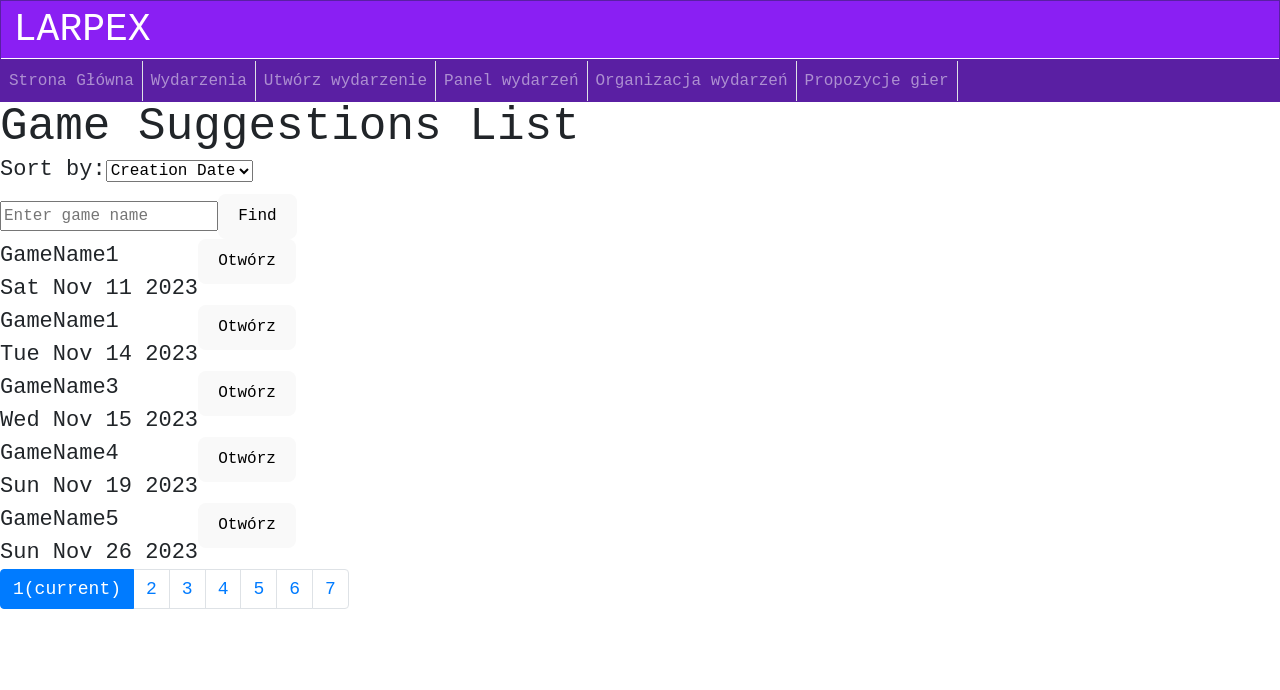
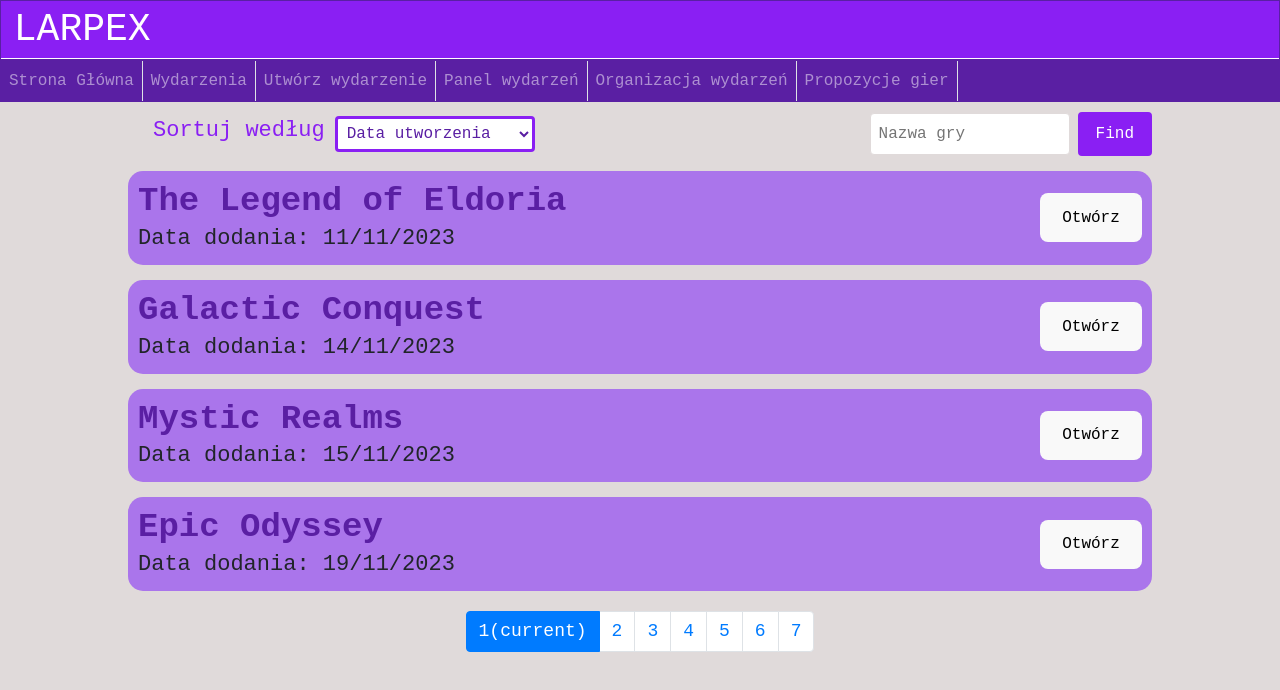
Before and after one commit to PO-2023Z/larpex-fe, a React (Vite) app in the folder larpex-web-fe/: page /game-suggestions in a window 1280 px wide. Shown: the top 690 px of the page. Built offline with nearby package versions, Linux system fonts and the light colour scheme.

Commit message:
Add css styling.

```diff
--- a/larpex-web-fe/src/ucShowGameSuggestions/logic/GameSuggestionsService.ts
+++ b/larpex-web-fe/src/ucShowGameSuggestions/logic/GameSuggestionsService.ts
@@ -1,6 +1,5 @@
 /* eslint-disable @typescript-eslint/no-unused-vars */
 import {
-  SortExpression,
   BrowseGameSuggestionsRequestDto,
   BrowseGameSuggestionsResponseDto,
   GameSuggestionDto,
@@ -9,13 +8,21 @@ import {
 export const browseGameSuggestions = async (
   bgsRequestDto: BrowseGameSuggestionsRequestDto
 ): Promise<BrowseGameSuggestionsResponseDto> => {
-  //mocked response
+  const { pageSize, pageNumber } = bgsRequestDto;
+  const totalItemsCount = gameSuggestions.length;
+
+  const itemFrom = Math.min((pageNumber - 1) * pageSize + 1, totalItemsCount);
+  const itemTo = Math.min(pageNumber * pageSize, totalItemsCount);
+  const paginatedGameSuggestions = gameSuggestions.slice(itemFrom - 1, itemTo);
+
+  const totalPages = Math.ceil(totalItemsCount / pageSize);
+
   const mockedResponse: BrowseGameSuggestionsResponseDto = {
-    items: gameSuggestions,
-    itemFrom: 1,
-    itemTo: 5,
-    totalItemsCount: 5,
-    totalPages: 7,
+    items: paginatedGameSuggestions,
+    itemFrom,
+    itemTo,
+    totalItemsCount,
+    totalPages,
   };
 
   console.log("Taken requestDto: ", bgsRequestDto);
@@ -34,27 +41,127 @@ export const browseGameSuggestions = async (
 const gameSuggestions: GameSuggestionDto[] = [
   {
     id: "game_guid1",
-    gameName: "GameName1",
+    gameName: "The Legend of Eldoria",
     dateOfCreation: new Date(2023, 10, 11),
   },
   {
     id: "game_guid2",
-    gameName: "GameName1",
+    gameName: "Galactic Conquest",
     dateOfCreation: new Date(2023, 10, 14),
   },
   {
     id: "game_guid3",
-    gameName: "GameName3",
+    gameName: "Mystic Realms",
     dateOfCreation: new Date(2023, 10, 15),
   },
   {
     id: "game_guid4",
-    gameName: "GameName4",
+    gameName: "Epic Odyssey",
     dateOfCreation: new Date(2023, 10, 19),
   },
   {
     id: "game_guid5",
-    gameName: "GameName5",
+    gameName: "Cyberpunk Revolution",
     dateOfCreation: new Date(2023, 10, 26),
   },
+  {
+    id: "game_guid6",
+    gameName: "Ancient Empires",
+    dateOfCreation: new Date(2023, 10, 5),
+  },
+  {
+    id: "game_guid7",
+    gameName: "Space Explorer",
+    dateOfCreation: new Date(2023, 10, 2),
+  },
+  {
+    id: "game_guid8",
+    gameName: "Kingdoms at War",
+    dateOfCreation: new Date(2023, 10, 8),
+  },
+  {
+    id: "game_guid9",
+    gameName: "Future Warfare",
+    dateOfCreation: new Date(2023, 10, 13),
+  },
+  {
+    id: "game_guid10",
+    gameName: "Pirate's Cove",
+    dateOfCreation: new Date(2023, 10, 21),
+  },
+  {
+    id: "game_guid11",
+    gameName: "Wild West Outlaws",
+    dateOfCreation: new Date(2023, 10, 17),
+  },
+  {
+    id: "game_guid12",
+    gameName: "Fantasy Realms",
+    dateOfCreation: new Date(2023, 10, 9),
+  },
+  {
+    id: "game_guid13",
+    gameName: "Underwater Adventure",
+    dateOfCreation: new Date(2023, 10, 23),
+  },
+  {
+    id: "game_guid14",
+    gameName: "Superhero City",
+    dateOfCreation: new Date(2023, 10, 4),
+  },
+  {
+    id: "game_guid15",
+    gameName: "Robot Revolution",
+    dateOfCreation: new Date(2023, 10, 16),
+  },
+  {
+    id: "game_guid16",
+    gameName: "Ancient Mysteries",
+    dateOfCreation: new Date(2023, 10, 12),
+  },
+  {
+    id: "game_guid17",
+    gameName: "Steampunk Adventures",
+    dateOfCreation: new Date(2023, 10, 22),
+  },
+  {
+    id: "game_guid18",
+    gameName: "Monster Hunter",
+    dateOfCreation: new Date(2023, 10, 7),
+  },
+  {
+    id: "game_guid19",
+    gameName: "City Builder Tycoon",
+    dateOfCreation: new Date(2023, 10, 3),
+  },
+  {
+    id: "game_guid20",
+    gameName: "Survivalist",
+    dateOfCreation: new Date(2023, 10, 18),
+  },
+  {
+    id: "game_guid21",
+    gameName: "Dungeon Crawler",
+    dateOfCreation: new Date(2023, 10, 25),
+  },
+  {
+    id: "game_guid22",
+    gameName: "Sports Legends",
+    dateOfCreation: new Date(2023, 10, 10),
+  },
+  {
+    id: "game_guid23",
+    gameName: "Sci-Fi Explorer",
+    dateOfCreation: new Date(2023, 10, 6),
+  },
+  {
+    id: "game_guid24",
+    gameName: "Medieval Kingdom",
+    dateOfCreation: new Date(2023, 10, 20),
+  },
+  {
+    id: "game_guid25",
+    gameName: "Virtual Reality Escape",
+    dateOfCreation: new Date(2023, 10, 24),
+  },
 ];
--- a/larpex-web-fe/src/ucShowGameSuggestions/views/GameSuggestionsListView.css
+++ b/larpex-web-fe/src/ucShowGameSuggestions/views/GameSuggestionsListView.css
@@ -0,0 +1,13 @@
+.game-suggestions-view-div {
+  min-height: 90dvh;
+  padding-left: 10dvw;
+  padding-right: 10dvw;
+  padding-top: 10px;
+  background-color: var(--gray-color);
+}
+
+.search-panel-div {
+  display: flex;
+  justify-content: space-between;
+  margin-bottom: 15px;
+}
--- a/larpex-web-fe/src/ucShowGameSuggestions/views/GameSuggestionsListView.tsx
+++ b/larpex-web-fe/src/ucShowGameSuggestions/views/GameSuggestionsListView.tsx
@@ -10,6 +10,7 @@ import GameSuggestionsList from "./components/GameSuggestionsList";
 import SortingComboBox from "../views/components/SortingComboBox";
 import GameNameBrowser from "./components/GameNameBrowser";
 import PaginationPanel from "./components/PaginationPanel";
+import { BallTriangle } from "react-loader-spinner";
 
 interface GameSuggestionsListViewProps {}
 
@@ -21,7 +22,7 @@ const GameSuggestionsListView: React.FC<GameSuggestionsListViewProps> = () => {
     useState<BrowseGameSuggestionsRequestDto>({
       gameName: "",
       sortExpression: undefined,
-      pageSize: 5,
+      pageSize: 4,
       pageNumber: 1,
     });
 
@@ -68,24 +69,34 @@ const GameSuggestionsListView: React.FC<GameSuggestionsListViewProps> = () => {
   };
 
   return (
-    <div>
-      <h1>Game Suggestions List</h1>
+    <div className="game-suggestions-view-div">
+      <div className="search-panel-div">
         <SortingComboBox
           selectedSortExpression={selectedSortExpression}
           onSortChange={handleSortChange}
         />
         <GameNameBrowser onSearch={handleSearch} />
+      </div>
       {gameSuggestions ? (
         <>
           <GameSuggestionsList items={gameSuggestions.items} />
+          <div className="centered-pagination">
             <PaginationPanel
               currentPage={searchParams.pageNumber}
               totalPages={gameSuggestions.totalPages}
               onPageChange={handlePageChange}
             />
+          </div>
         </>
       ) : (
-        <p>Loading...</p>
+        <BallTriangle
+          height={100}
+          width={100}
+          radius={5}
+          color="#8a1ff3"
+          ariaLabel="ball-triangle-loading"
+          visible={true}
+        />
       )}
     </div>
   );
--- /dev/null
+++ b/larpex-web-fe/src/ucShowGameSuggestions/views/components/GameNameBrowser.css
@@ -0,0 +1,27 @@
+.game-name-browser-container {
+  display: flex;
+  align-items: center;
+}
+
+.game-name-input {
+  padding: 8px;
+  margin-right: 8px;
+  border: 1px solid var(--gray-color);
+  border-radius: 4px;
+  width: 200px;
+}
+
+.search-button {
+  padding: 8px 16px;
+  background-color: var(--main-color);
+  border: 2px solid var(--main-color);
+  color: var(--secondary-color);
+  border-radius: 4px;
+  transition: color 0.3s, background-color 0.3s;
+}
+
+.search-button:hover {
+  background-color: transparent;
+  border: 2px solid var(--main-color);
+  color: var(--main-color);
+}
--- a/larpex-web-fe/src/ucShowGameSuggestions/views/components/GameNameBrowser.tsx
+++ b/larpex-web-fe/src/ucShowGameSuggestions/views/components/GameNameBrowser.tsx
@@ -1,4 +1,5 @@
 import { useState } from "react";
+import "./GameNameBrowser.css";
 
 interface GameNameBrowserProps {
   onSearch: (gameName: string) => void;
@@ -16,14 +17,17 @@ const GameNameBrowser: React.FC<GameNameBrowserProps> = ({ onSearch }) => {
   };
 
   return (
-    <div>
+    <div className="game-name-browser-container">
       <input
         type="text"
-        placeholder="Enter game name"
+        placeholder="Nazwa gry"
         value={inputValue}
         onChange={handleInputChange}
+        className="game-name-input"
       />
-      <button onClick={handleSearchClick}>Find</button>
+      <button onClick={handleSearchClick} className="search-button">
+        Find
+      </button>
     </div>
   );
 };
--- a/larpex-web-fe/src/ucShowGameSuggestions/views/components/GameSuggestionCard.css
+++ b/larpex-web-fe/src/ucShowGameSuggestions/views/components/GameSuggestionCard.css
@@ -1,3 +1,24 @@
 .game-suggestion-div {
   display: flex;
+  justify-content: space-between;
+  align-items: center;
+  background-color: var(--light-purple-color);
+  border-radius: 15px;
+  padding: 10px;
 }
+
+.game-suggestion-title {
+  color: var(--dark-purple-color);
+  font-weight: 600;
+}
+
+.open-button {
+  border: 3px solid transparent;
+  transform: color 0.4s, background-color 0.4s, border 0.4s;
+}
+
+.open-button:hover {
+  color: var(--secondary-color);
+  background-color: var(--dark-purple-color);
+  border: 3px solid var(--dark-purple-color);
+}
--- a/larpex-web-fe/src/ucShowGameSuggestions/views/components/GameSuggestionCard.tsx
+++ b/larpex-web-fe/src/ucShowGameSuggestions/views/components/GameSuggestionCard.tsx
@@ -16,11 +16,13 @@ const GameSuggestionCard: React.FC<GameSuggestionDto> = ({
   return (
     <div className="game-suggestion-div">
       <div>
-        <p>{gameName}</p>
-        <p>{dateOfCreation.toDateString()}</p>
+        <h3 className="game-suggestion-title">{gameName}</h3>
+        <p>Data dodania: {dateOfCreation.toLocaleDateString("en-GB")}</p>
       </div>
       <div>
-        <button onClick={handleOpenGameSuggestionCard}>Otwórz</button>
+        <button className="open-button" onClick={handleOpenGameSuggestionCard}>
+          Otwórz
+        </button>
       </div>
     </div>
   );
--- /dev/null
+++ b/larpex-web-fe/src/ucShowGameSuggestions/views/components/GameSuggestionsList.css
@@ -0,0 +1,12 @@
+.game-suggestions-list-div {
+  display: flex;
+  flex-direction: column;
+  justify-content: center;
+  gap: 15px;
+}
+
+.centered-pagination {
+  display: flex;
+  justify-content: center;
+  margin-top: 20px;
+}
--- a/larpex-web-fe/src/ucShowGameSuggestions/views/components/GameSuggestionsList.tsx
+++ b/larpex-web-fe/src/ucShowGameSuggestions/views/components/GameSuggestionsList.tsx
@@ -1,6 +1,6 @@
 import { GameSuggestionDto } from "../../viewModels/ShowGameSuggestionsModels";
-import "./GameSuggestionCard.css";
 import GameSuggestionCard from "./GameSuggestionCard";
+import "./GameSuggestionsList.css";
 
 interface GameSuggestionsListProps {
   items: GameSuggestionDto[];
--- /dev/null
+++ b/larpex-web-fe/src/ucShowGameSuggestions/views/components/SortingComboBox.css
@@ -0,0 +1,24 @@
+.sorting-container {
+  display: flex;
+  align-items: center;
+  padding-left: 25px;
+}
+
+.sorting-label {
+  margin-right: 10px;
+  color: var(--main-color);
+}
+
+.sorting-select {
+  padding: 5px;
+  border: 3px solid var(--main-color);
+  border-radius: 4px;
+  width: 200px;
+  background-color: var(--secondary-color);
+  color: var(--dark-purple-color);
+}
+
+.sorting-select option {
+  background-color: var(--gray-color);
+  color: var(--main-color);
+}
--- a/larpex-web-fe/src/ucShowGameSuggestions/views/components/SortingComboBox.tsx
+++ b/larpex-web-fe/src/ucShowGameSuggestions/views/components/SortingComboBox.tsx
@@ -1,5 +1,6 @@
 import React from "react";
 import { SortExpression } from "../../viewModels/ShowGameSuggestionsModels";
+import "./SortingComboBox.css";
 
 interface SortingComboBoxProps {
   selectedSortExpression: SortExpression | undefined;
@@ -16,15 +17,18 @@ const SortingComboBox: React.FC<SortingComboBoxProps> = ({
   };
 
   return (
-    <div>
-      <label htmlFor="sortExpression">Sort by:</label>
+    <div className="sorting-container">
+      <label htmlFor="sortExpression" className="sorting-label">
+        Sortuj według
+      </label>
       <select
         id="sortExpression"
         value={selectedSortExpression || ""}
         onChange={handleSortChange}
+        className="sorting-select"
       >
-        <option value={SortExpression.CREATIONDATE}>Creation Date</option>
-        <option value={SortExpression.GAMENAME}>Game Name</option>
+        <option value={SortExpression.CREATIONDATE}>Data utworzenia</option>
+        <option value={SortExpression.GAMENAME}>Nazwa gry</option>
       </select>
     </div>
   );
```
Also changed, not shown: larpex-web-fe/src/ucShowGameSuggestions/views/components/styling.css (deleted). Lines whose indentation alone changed are shown as unchanged.
